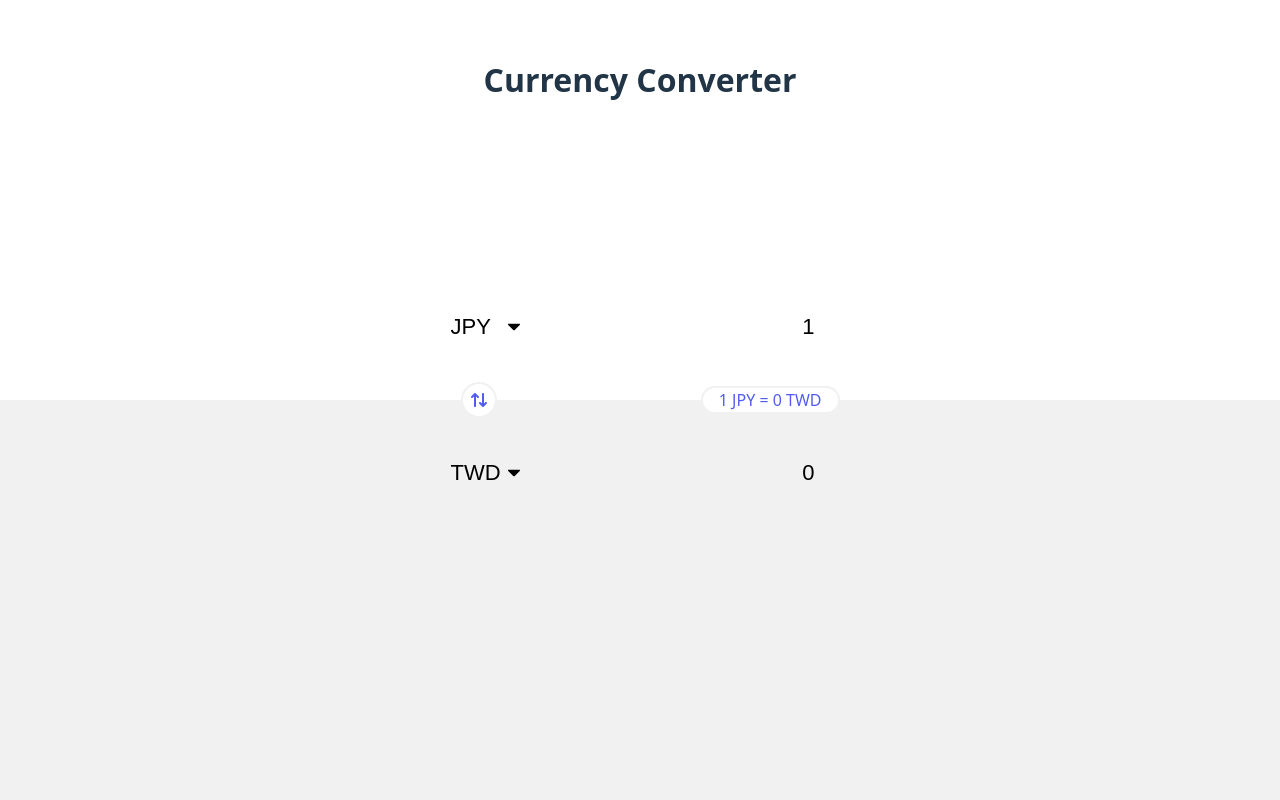
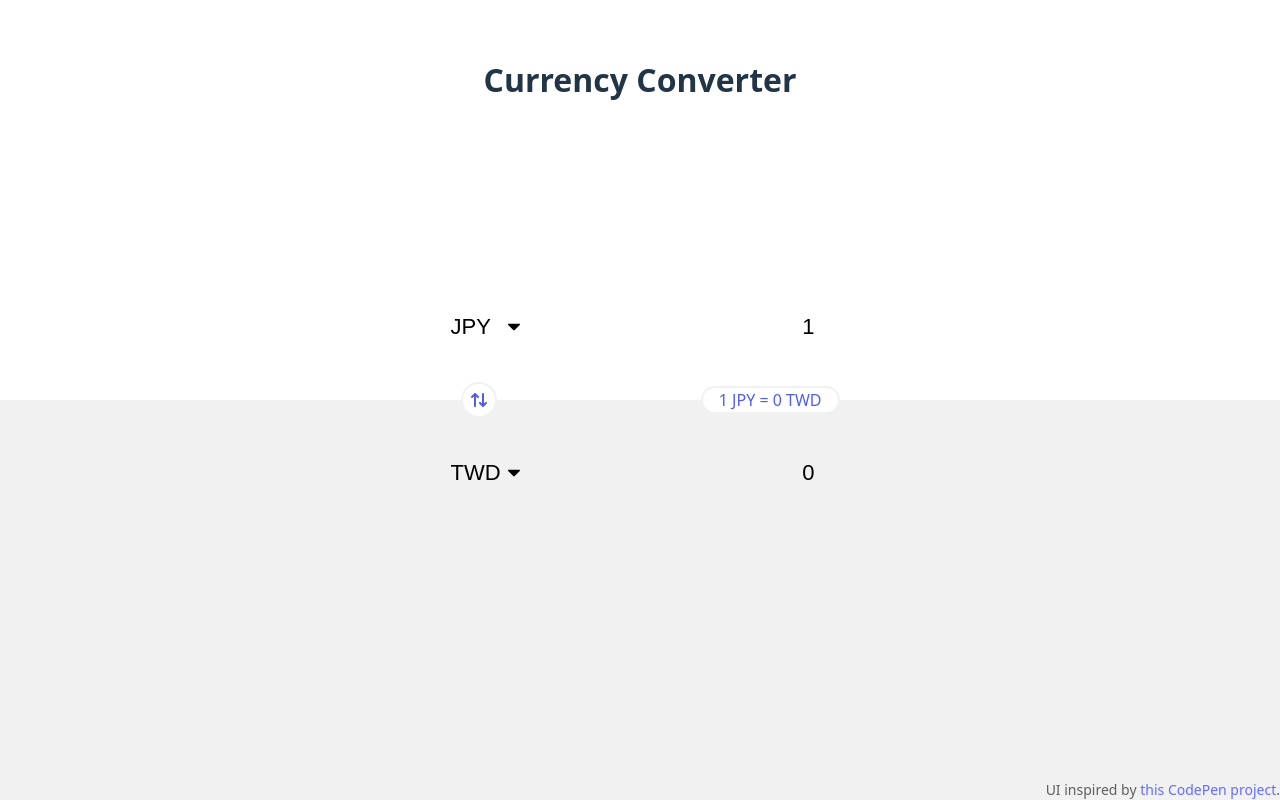
Before and after one commit to paytonwu90/currency-converter, a React (Vite) app: page / in a window 1280 px wide. Built offline with nearby package versions, Linux system fonts and the light colour scheme; no server answers.

Commit message:
add footer

```diff
--- a/src/App.css
+++ b/src/App.css
@@ -51,3 +51,11 @@ h1 {
   border: 2px solid #f1f1f1;
   border-radius: 50px;
 }
+
+footer {
+  position: absolute;
+  bottom: 0;
+  right: 0;
+  font-size: 14px;
+  color: #5f5f5f;
+}
--- a/src/App.jsx
+++ b/src/App.jsx
@@ -47,7 +47,8 @@ function App() {
         onAmountChange={e => {
           setFromAmount(e.target.value);
           setToAmount(parseFloat(e.target.value * exchangeRate).toFixed(3)); //這行可以考慮拆到另一個 useEffect，並監聽 fromAmount
-        }} />
+        }}
+      />
 
       <div className="middle">
         <button className="swapButton" onClick={swapCurrencies} title='切換貨幣'>
@@ -67,7 +68,11 @@ function App() {
         amount={toAmount}
         onAmountChange={e => {
           setToAmount(e.target.value);
-        }} />
+        }}
+        readOnly
+      />
+
+      <footer>UI inspired by <a href="https://codepen.io/FlorinPop17/pen/oNNYWxK" target="_blank" rel="noreferrer">this CodePen project</a>.</footer>
     </>
   );
 }
```
